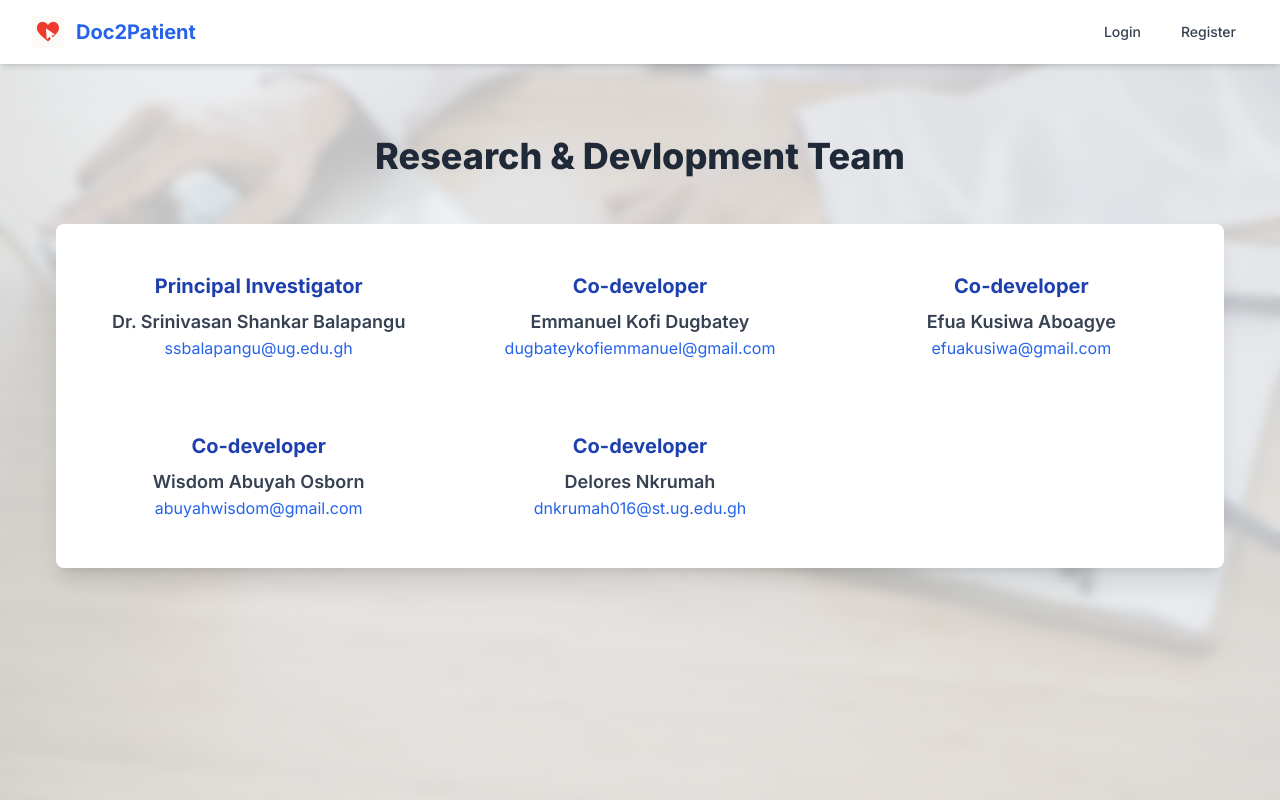
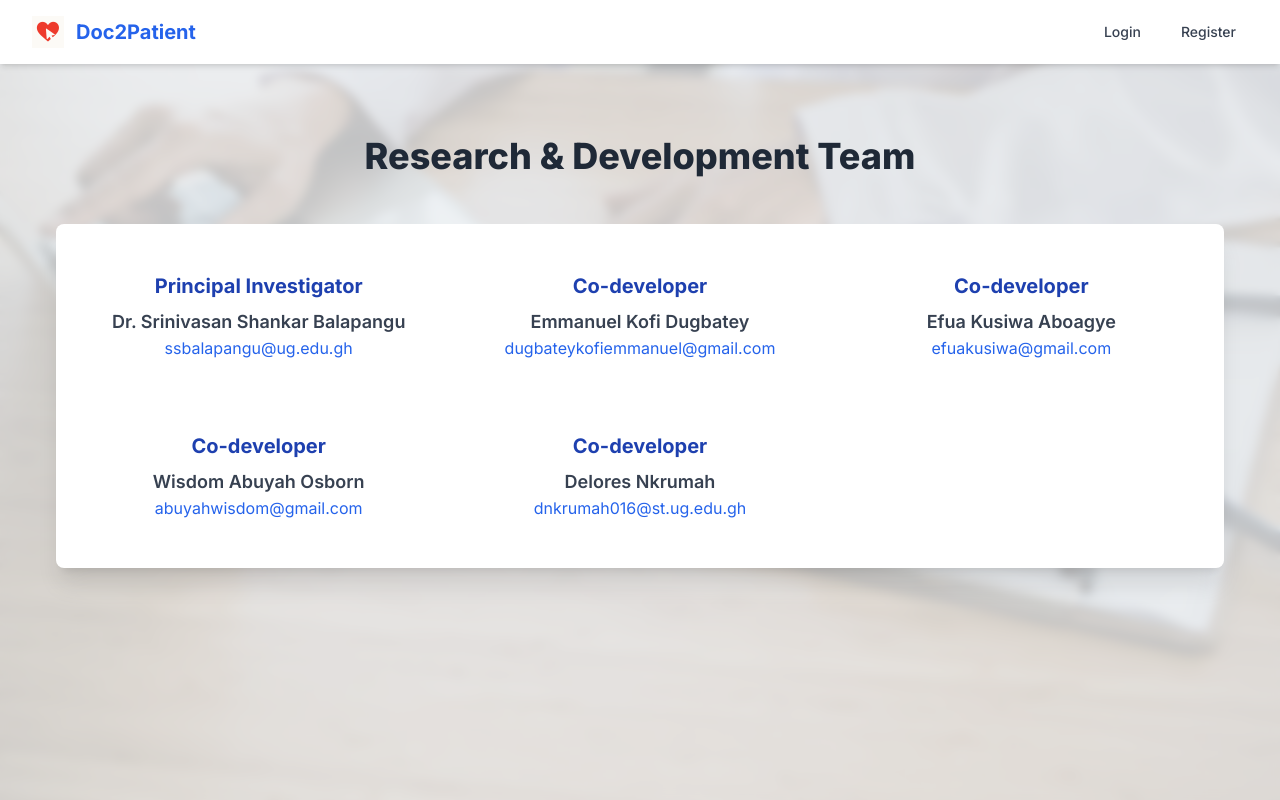
Before and after one commit to FinalYear4/Doc2Patient, a Flask app: page /contact in a window 1280 px wide. Run offline with Flask 3, Linux system fonts and the light colour scheme; some libraries are stand-ins or nearby versions.

Commit message:
Update contact.html

```diff
--- a/app/templates/contact.html
+++ b/app/templates/contact.html
@@ -2,7 +2,7 @@
 
 {% block content %}
 <div class="container mx-auto px-6 py-12">
-    <h1 class="text-4xl font-extrabold text-center mb-12 text-gray-800">{{ _('Research & Devlopment Team') }}</h1>
+    <h1 class="text-4xl font-extrabold text-center mb-12 text-gray-800">{{ _('Research & Development Team') }}</h1>
 
     <div class="bg-white p-8 rounded-lg shadow-xl">
         <div class="grid grid-cols-1 md:grid-cols-2 lg:grid-cols-3 gap-10 text-center">
```
